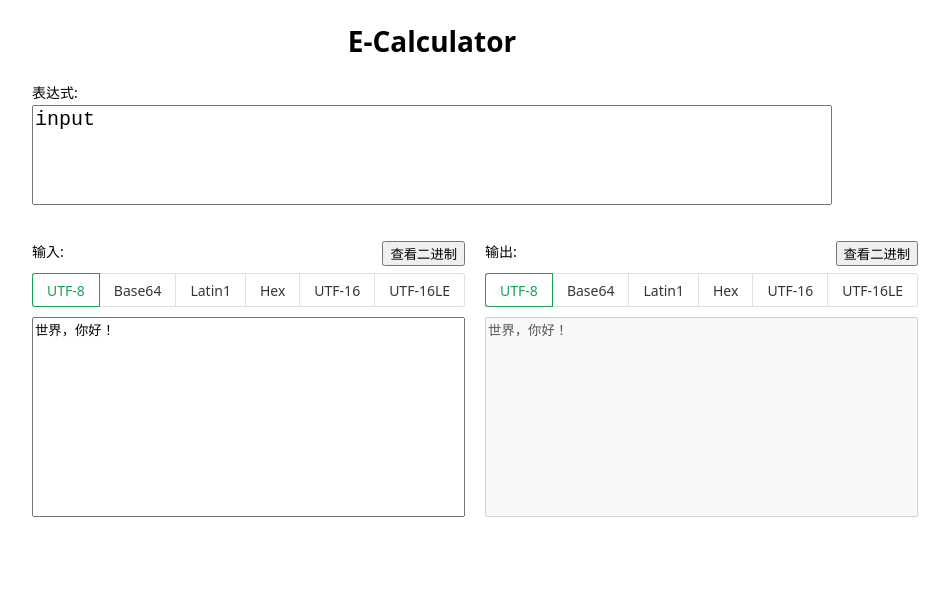
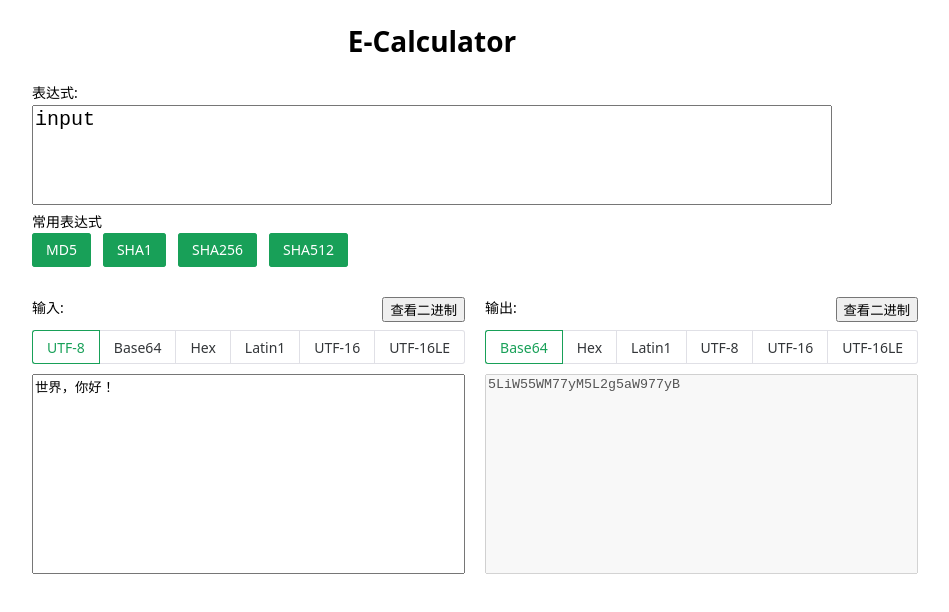
Before and after one commit to champkeh/e-calculator, a Vue app: page / in a window 1280 px wide. Shown: the top 612 px of the page, without its empty margins (208-1157 px from the left). Built offline with nearby package versions, Linux system fonts and the light colour scheme.

Commit message:
refactor: 优化

```diff
--- a/src/App.vue
+++ b/src/App.vue
@@ -3,18 +3,20 @@
     <h1>E-Calculator</h1>
     <TheExpression />
     <div class="flex-container">
-      <TheInput />
-      <TheOutput />
+      <TheInput @open="show = true" />
+      <TheOutput @open="show = true" />
     </div>
 
     <!--    <BuiltIn />-->
-    <!--    <MemoryInspector :data="input" />-->
+    <MemoryInspector v-if="show" @close="show = false" />
   </div>
 </template>
 
 <script setup>
 import { ref, provide, watchEffect } from "vue"
+import { useNotification } from "naive-ui"
 // import BuiltIn from "@/components/BuiltIn.vue"
+import MemoryInspector from "@/components/MemoryInspector.vue"
 import TheExpression from "@/components/TheExpression.vue"
 import TheInput from "@/components/TheInput.vue"
 import TheOutput from "@/components/TheOutput.vue"
@@ -32,15 +34,20 @@ import {
 import { useInputEncoding } from "@/composables/useInputEncoding"
 import { useOutputEncoding } from "@/composables/useOutputEncoding"
 
+const show = ref(false)
+
 const state = {
   input: ref("世界，你好！"),
   inputEncoding: ref("UTF-8"),
   output: ref(""),
-  outputEncoding: ref("UTF-8"),
+  outputEncoding: ref("Base64"),
   expression: ref("input"),
+  memory: ref(null),
 }
 
 provide("state", state)
+
+const notification = useNotification()
 
 watchEffect(() => {
   const input = useInputEncoding(state.input, state.inputEncoding)
@@ -61,7 +68,15 @@ watchEffect(() => {
     const output = scopeEval(scope, state.expression.value)
     state.output.value = useOutputEncoding(output, state.outputEncoding)
   } catch (e) {
-    // console.log(e)
+    console.log(e)
+    setTimeout(() => {
+      notification.warning({
+        title: "警告",
+        content: "表达式或格式错误",
+        duration: 2000,
+        closable: false,
+      })
+    })
   }
 })
 </script>
--- /dev/null
+++ b/src/AppWrapper.vue
@@ -0,0 +1,10 @@
+<template>
+  <n-notification-provider :max="1">
+    <App />
+  </n-notification-provider>
+</template>
+
+<script lang="ts" setup>
+import { NNotificationProvider } from "naive-ui"
+import App from "@/App.vue"
+</script>
--- a/src/components/EncoderSelect.vue
+++ b/src/components/EncoderSelect.vue
@@ -22,17 +22,17 @@ const props = defineProps({
     type: String,
     default: "UTF-8",
   },
+  type: {
+    type: String,
+    default: "input",
+  },
 })
 const emit = defineEmits(["update:value"])
 
-const encoders: string[] = [
-  "UTF-8",
-  "Base64",
-  "Latin1",
-  "Hex",
-  "UTF-16",
-  "UTF-16LE",
-]
+const encoders: string[] =
+  props.type === "input"
+    ? ["UTF-8", "Base64", "Hex", "Latin1", "UTF-16", "UTF-16LE"]
+    : ["Base64", "Hex", "Latin1", "UTF-8", "UTF-16", "UTF-16LE"]
 </script>
 
 <style lang="scss" scoped>
--- a/src/components/MemoryInspector.vue
+++ b/src/components/MemoryInspector.vue
@@ -1,38 +1,64 @@
 <template>
-  <label for="memory-inspector">Memory Inspector:</label>
-  <div id="memory-inspector">
+  <div class="wrapper">
+    <label for="memory-inspector">Memory Inspector:</label>
+    <button @click="close">关闭</button>
     <div class="data-view">
       <span
-        v-for="digit in dataBuffer"
-        :key="digit"
+        v-for="(digit, idx) in u8Array"
+        :key="idx"
         class="cell"
-        :class="{ select: digit === 50 }"
+        :data-idx="formatAddress(idx)"
       >
-        {{ digit.toString(16) }}
+        {{ formatDigit(digit) }}
       </span>
     </div>
   </div>
 </template>
 
 <script lang="ts" setup>
-// import { strToUTF8Arr } from '@/utils'
-import { ref, watchEffect } from "vue"
+import { watchEffect, inject, toRaw, ref } from "vue"
+import { convertWordArrayToUint8Array } from "@/utils"
 
-defineProps<{
-  data: string
-}>()
+const memory = (inject("state") as any).memory
+const u8Array = ref()
 
-const dataBuffer = ref<Uint8Array>()
 watchEffect(() => {
-  // dataBuffer.value = strToUTF8Arr(props.data)
-  console.log(dataBuffer.value)
+  const wordArray = toRaw(memory.value)
+  if (wordArray) {
+    u8Array.value = convertWordArrayToUint8Array(wordArray.words)
+    console.log(u8Array.value)
+  }
 })
+
+function formatDigit(digit: number) {
+  return ("0" + digit.toString(16)).slice(-2)
+}
+function formatAddress(idx: number) {
+  return ("0".repeat(8) + idx.toString(16)).slice(-8)
+}
+
+const emit = defineEmits(["close"])
+
+function close() {
+  emit("close")
+}
 </script>
 
 <style lang="scss" scoped>
+.wrapper {
+  position: relative;
+}
+
 label {
   display: block;
   margin-top: 20px;
+  margin-bottom: 10px;
+}
+
+button {
+  position: absolute;
+  top: 0;
+  right: 0;
 }
 
 .data-view {
@@ -40,12 +66,11 @@ label {
   flex-wrap: wrap;
   width: 455px;
   padding-left: 5px;
+  margin-left: 100px;
   font-family: monospace;
 
   // background-color: red;
   font-size: 14px;
-
-  // overflow: hidden;
   border-right: 1px solid #c4c4c4;
   border-left: 1px solid #c4c4c4;
 
@@ -53,15 +78,23 @@ label {
     display: block;
     padding: 0 4px;
 
-    // background-color: #0299be;
-    margin: 5px 0;
-
     &:nth-child(4n) {
       margin-right: 15px;
     }
 
     &:nth-child(16n) {
       margin-right: 5px;
+    }
+
+    &:nth-child(16n + 1) {
+      position: relative;
+
+      &::before {
+        position: absolute;
+        left: -80px;
+        color: #c4c4c4;
+        content: attr(data-idx);
+      }
     }
 
     &.select {
--- a/src/components/TheExpression.vue
+++ b/src/components/TheExpression.vue
@@ -1,14 +1,37 @@
 <template>
   <div class="wrapper">
     <label for="expression">表达式:</label><br />
-    <textarea id="expression" v-model="expression">12</textarea>
+    <textarea id="expression" v-model="expression"></textarea>
+  </div>
+  <div>
+    常用表达式
+    <n-space>
+      <n-button type="primary" @click="md5">MD5</n-button>
+      <n-button type="primary" @click="sha1">SHA1</n-button>
+      <n-button type="primary" @click="sha256">SHA256</n-button>
+      <n-button type="primary" @click="sha512">SHA512</n-button>
+    </n-space>
   </div>
 </template>
 
 <script lang="ts" setup>
 import { inject, Ref } from "vue"
+import { NButton, NSpace } from "naive-ui"
 
 const expression = (inject("state") as any).expression as Ref<string>
+
+function md5() {
+  expression.value = "md5(input)"
+}
+function sha1() {
+  expression.value = "sha1(input)"
+}
+function sha256() {
+  expression.value = "sha256(input)"
+}
+function sha512() {
+  expression.value = "sha512(input)"
+}
 </script>
 
 <style lang="scss" scoped>
--- a/src/components/TheInput.vue
+++ b/src/components/TheInput.vue
@@ -1,18 +1,27 @@
 <template>
   <div class="input-wrapper">
     <label for="input">输入:</label><br />
-    <EncoderSelect v-model:value="inputEncoding" />
+    <EncoderSelect v-model:value="inputEncoding" type="input" />
     <textarea v-model="input" spellcheck="false"></textarea>
-    <button>查看二进制</button>
+    <button @click="inspect">查看二进制</button>
   </div>
 </template>
 
 <script lang="ts" setup>
 import { inject, Ref } from "vue"
 import EncoderSelect from "@/components/EncoderSelect.vue"
+import { useInputEncoding } from "@/composables/useInputEncoding"
 
 const input = (inject("state") as any).input as Ref<string>
 const inputEncoding = (inject("state") as any).inputEncoding as Ref<string>
+const memory = (inject("state") as any).memory
+
+const emit = defineEmits(["open"])
+
+function inspect() {
+  emit("open")
+  memory.value = useInputEncoding(input, inputEncoding)
+}
 </script>
 
 <style lang="scss" scoped>
--- a/src/components/TheOutput.vue
+++ b/src/components/TheOutput.vue
@@ -1,18 +1,27 @@
 <template>
   <div class="output-wrapper">
     <label for="output">输出:</label><br />
-    <EncoderSelect v-model:value="outputEncoding" />
+    <EncoderSelect v-model:value="outputEncoding" type="output" />
     <textarea :value="output" disabled></textarea>
-    <button>查看二进制</button>
+    <button @click="inspect">查看二进制</button>
   </div>
 </template>
 
 <script lang="ts" setup>
-import { inject, Ref } from "vue"
+import { defineEmits, inject, Ref } from "vue"
 import EncoderSelect from "@/components/EncoderSelect.vue"
+import { useInputEncoding } from "@/composables/useInputEncoding"
 
 const output = (inject("state") as any).output as Ref<string>
 const outputEncoding = (inject("state") as any).outputEncoding as Ref<string>
+const memory = (inject("state") as any).memory
+
+const emit = defineEmits(["open"])
+
+function inspect() {
+  emit("open")
+  memory.value = useInputEncoding(output, outputEncoding)
+}
 </script>
 
 <style lang="scss" scoped>
--- a/src/main.ts
+++ b/src/main.ts
@@ -1,5 +1,5 @@
 import { createApp } from "vue"
-import App from "@/App.vue"
+import App from "@/AppWrapper.vue"
 
 // 引入全局样式
 import "@/styles/index.scss"
--- a/src/utils/index.js
+++ b/src/utils/index.js
@@ -86,3 +86,17 @@ export function sha3(input) {
 export function rip(input) {
   return CryptoJS.RIPEMD160(input)
 }
+
+export function convertWordArrayToUint8Array(words) {
+  const len = words.length
+  const u8Array = new Uint8Array(len << 2)
+  let offset = 0
+  for (let i = 0; i < len; i++) {
+    let word = words[i]
+    u8Array[offset++] = word >> 24
+    u8Array[offset++] = (word >> 16) & 0xff
+    u8Array[offset++] = (word >> 8) & 0xff
+    u8Array[offset++] = word & 0xff
+  }
+  return u8Array
+}
```
